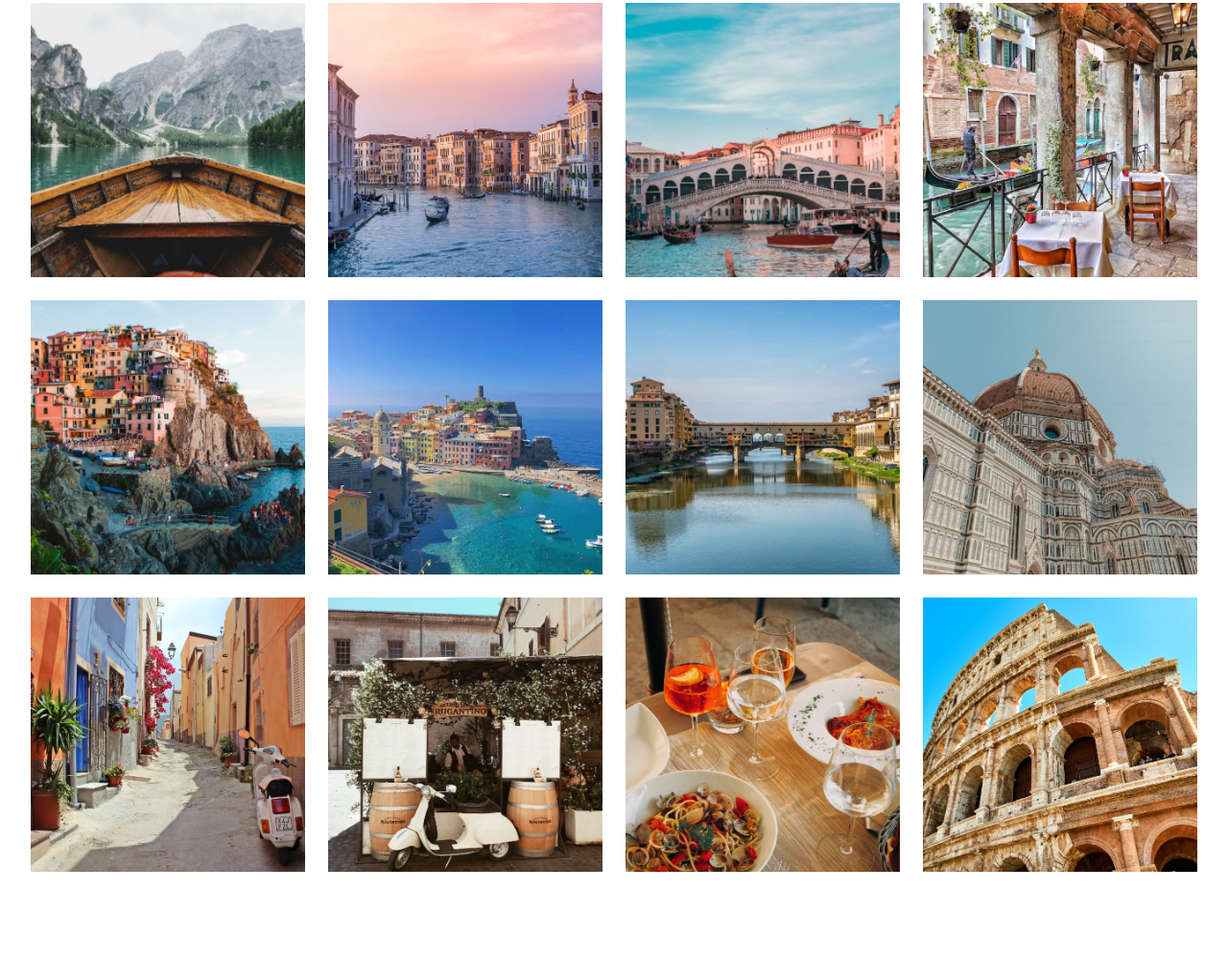
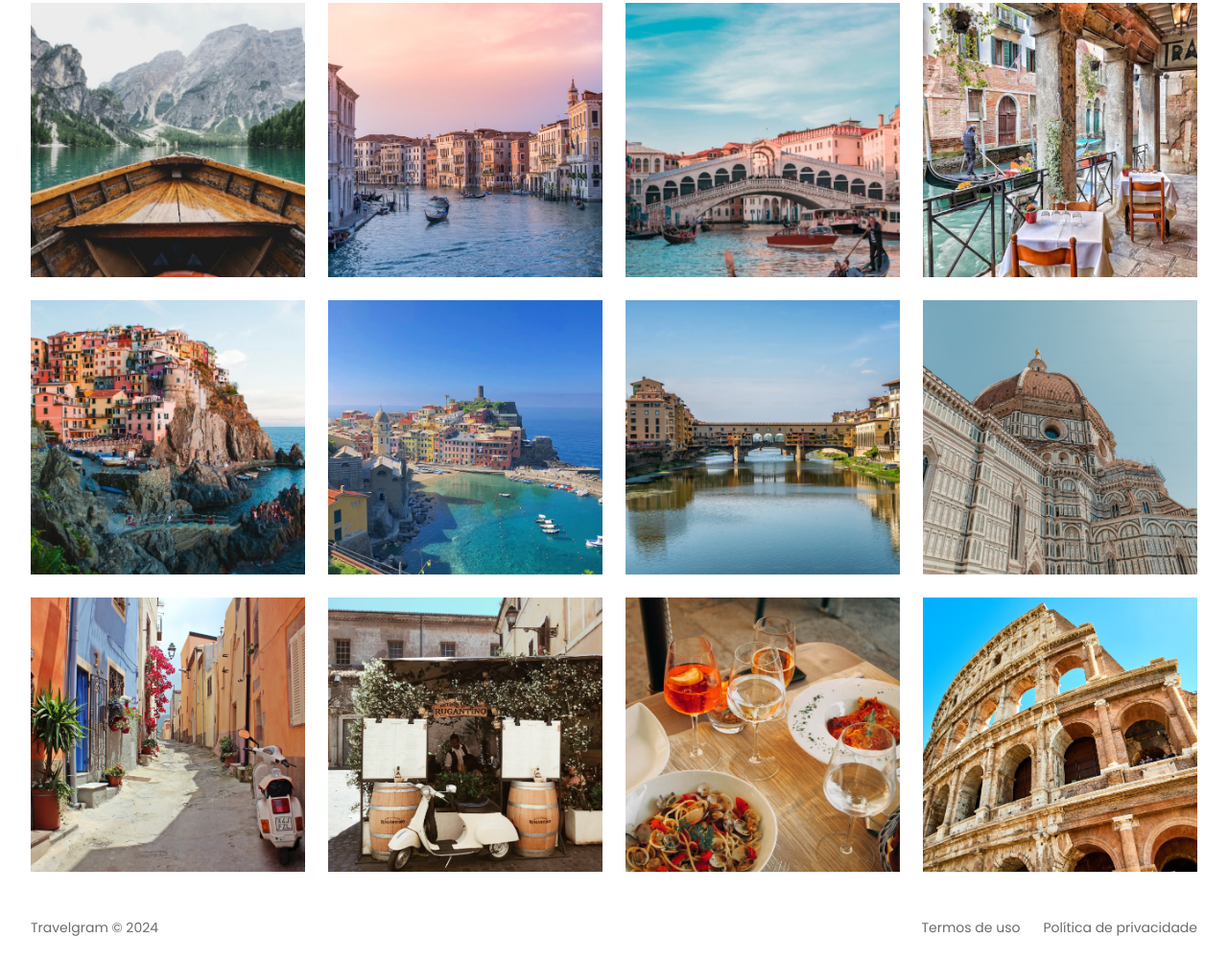
Before and after one commit to thamoon/projeto-travelgram, a plain HTML site: page index.html in a window 1280 px wide. Shown: the part 356-1358 px from the top of the page at 96% size. Before the commit the page ends 1289 px from the top, so only its background shows below. Drawn offline with Linux system fonts and the light colour scheme.

Commit message:
adicionando footer e ultimos ajustes

```diff
--- a/index.html
+++ b/index.html
@@ -71,8 +71,18 @@
         <img src="assets/images/Image 12.png" alt="">
     </main>
 
-    <footer>
+    <footer class="container">
+        <span>
+            Travelgram © 2024
+        </span>
 
+        <span>
+            <a href="#">Termos de uso</a>
+        </span>
+
+        <span>
+            <a href="#">Política de privacidade</a>
+        </span>
     </footer>
 </body>
 </html>
--- a/style.css
+++ b/style.css
@@ -131,3 +131,15 @@ main img {
     height: 286px;
     object-fit: cover;
 }
+
+footer {
+    display: flex;
+    gap: 24px;
+    padding-block: 24px;
+
+    font: 14px/150% var(--font-family);
+}
+
+footer span:nth-child(1) {
+    margin-right: auto;
+}
```
